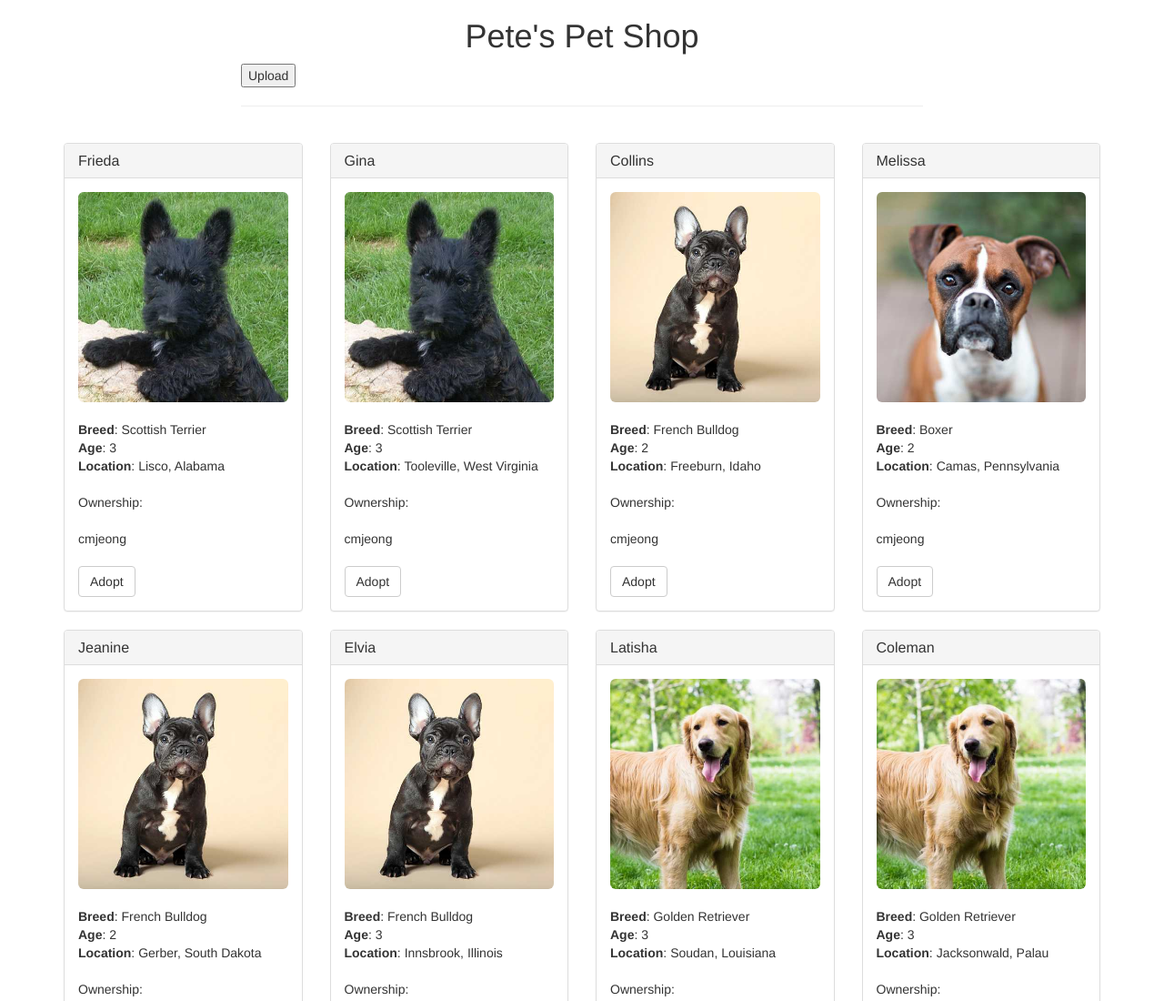
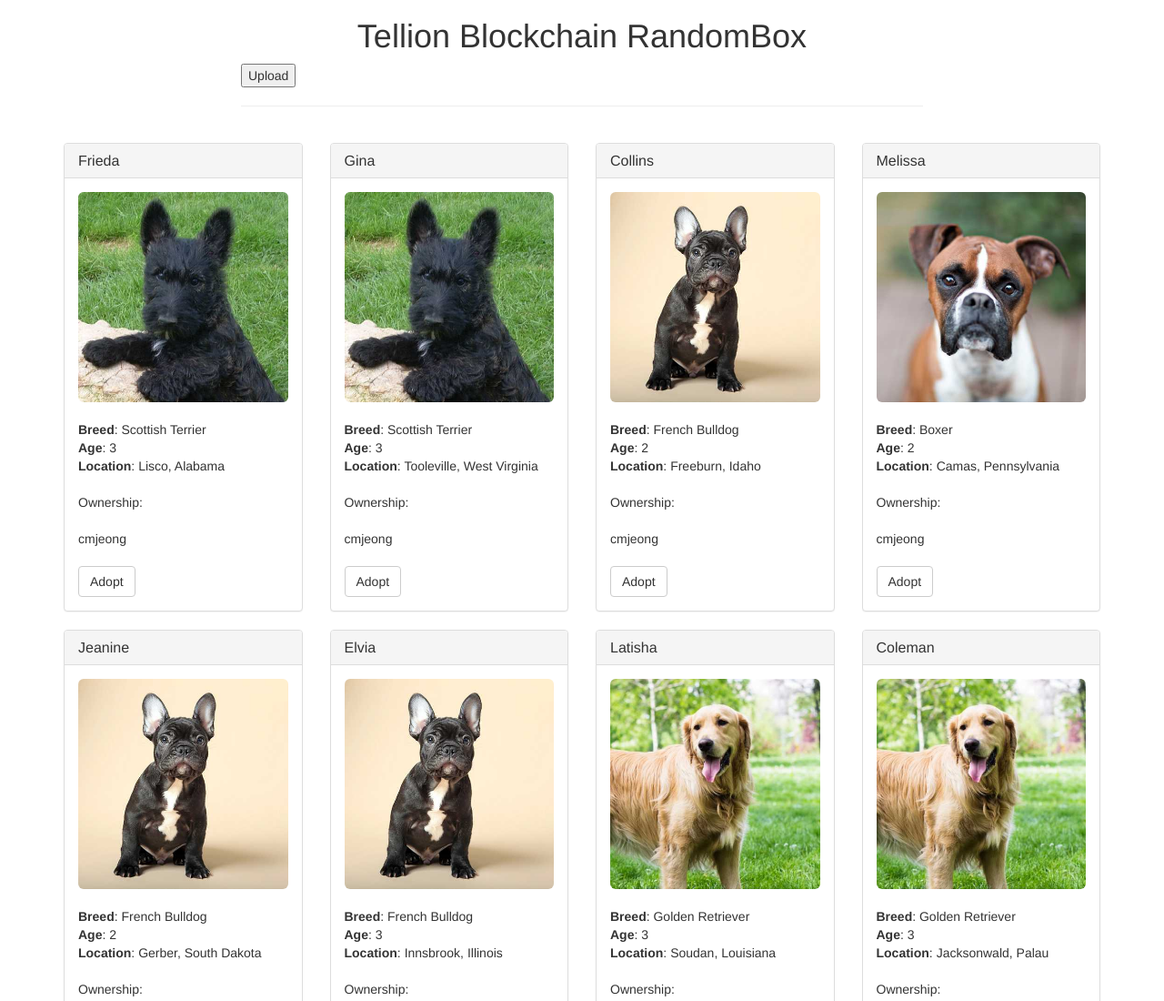
Before and after one commit to UpDream2/Blockchain_Randombox, a website: page src/index.html in a window 1280 px wide. Shown: the top 1100 px of the page at 91% size. Drawn offline with nearby package versions, Linux system fonts and the light colour scheme; no server answers.

Commit message:
HTML Title Change

```diff
--- a/src/index.html
+++ b/src/index.html
@@ -5,7 +5,7 @@
     <meta http-equiv="X-UA-Compatible" content="IE=edge">
     <meta name="viewport" content="width=device-width, initial-scale=1">
     <!-- The above 3 meta tags *must* come first in the head; any other head content must come *after* these tags -->
-    <title>Pete's Pet Shop</title>
+    <title>Tellion Randombox</title>
 
     <!-- Bootstrap -->
     <link href="css/bootstrap.min.css" rel="stylesheet">
@@ -21,7 +21,7 @@
     <div class="container">
       <div class="row">
         <div class="col-xs-12 col-sm-8 col-sm-push-2">
-          <h1 class="text-center">Pete's Pet Shop</h1>
+          <h1 class="text-center">Tellion Blockchain RandomBox</h1>
 		  <button class="btn-upload" type="button" data-id="0">Upload</button>
           <hr/>
           <br/>
```
